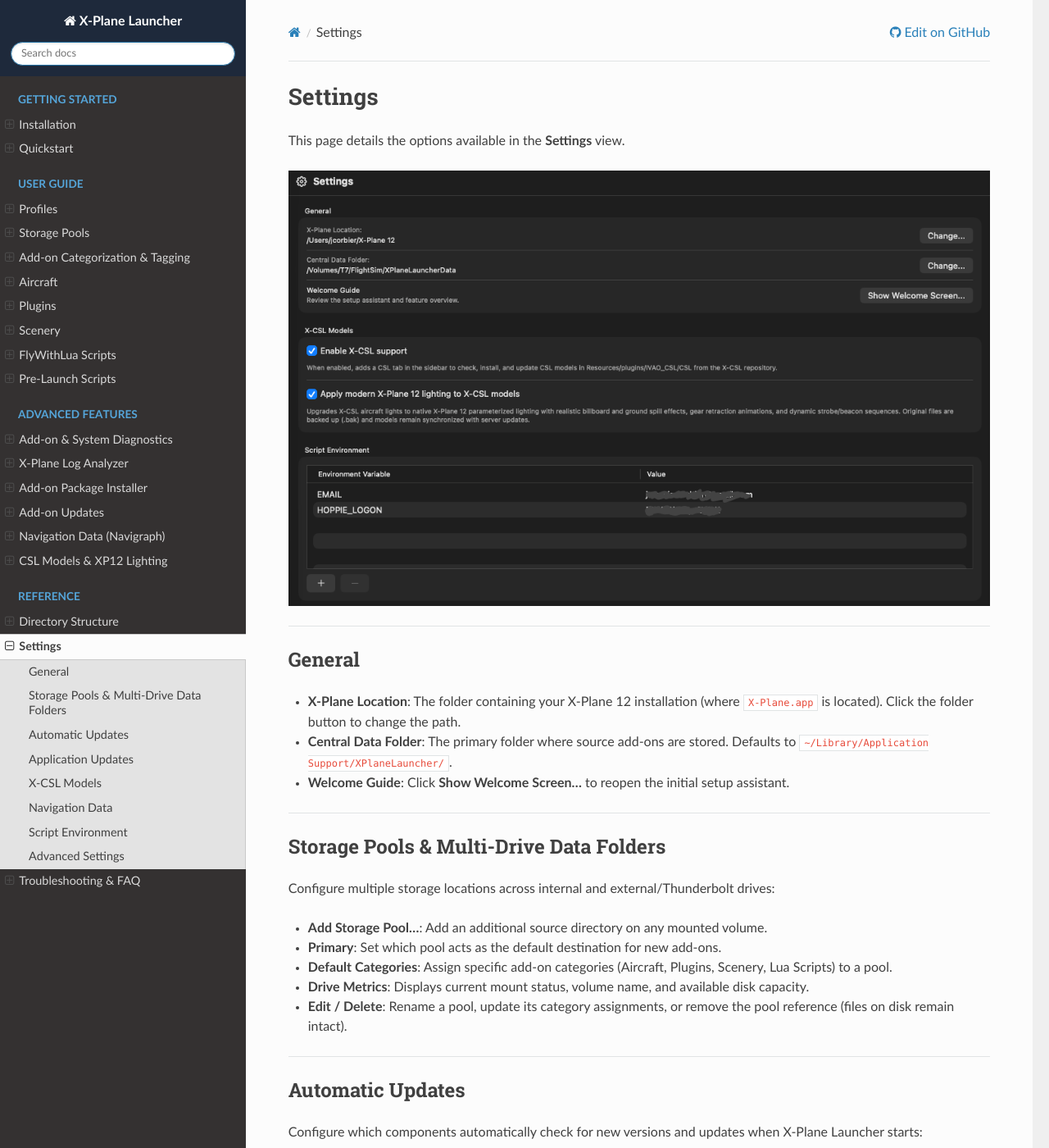
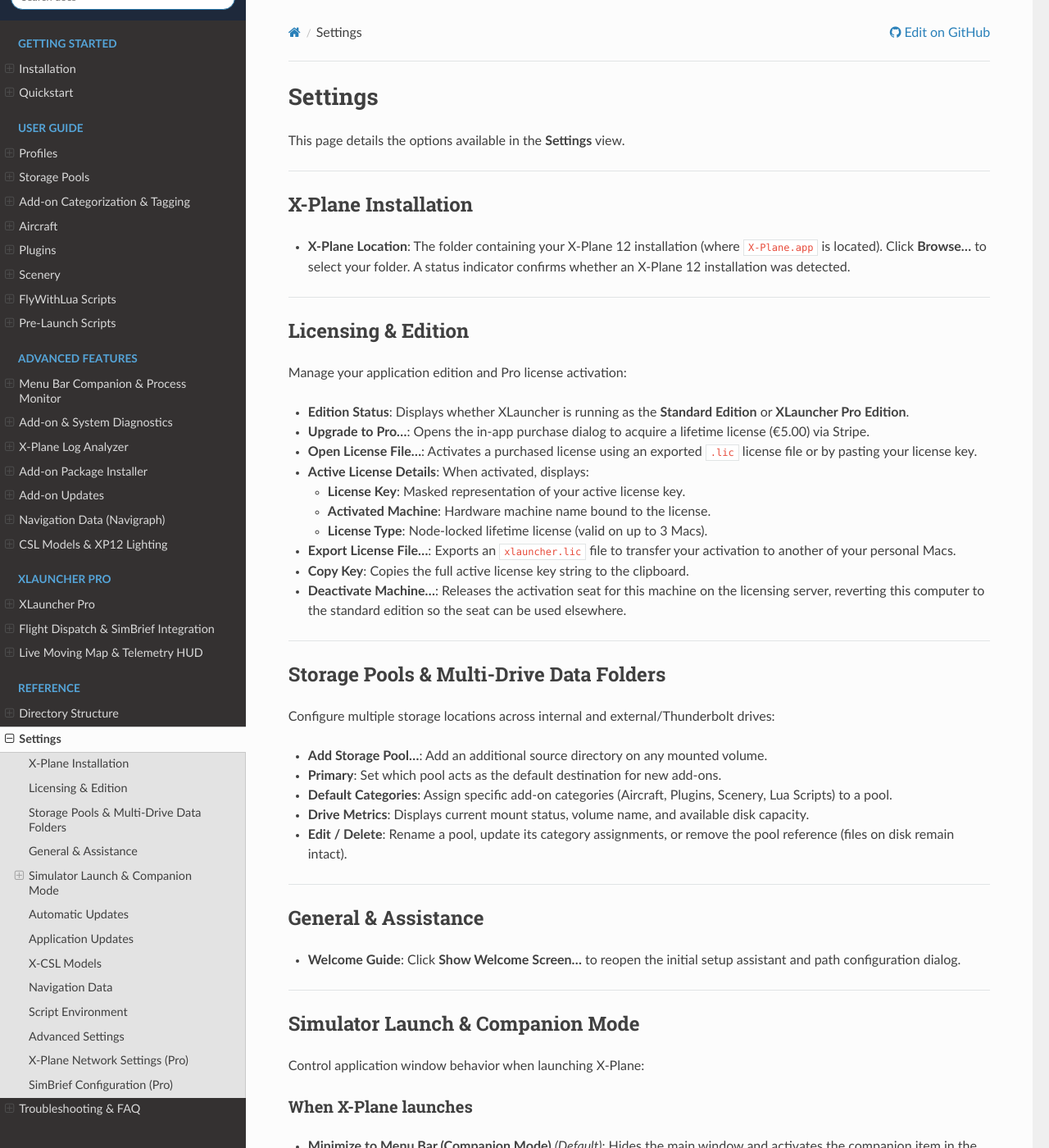
Before and after one commit to jcorbier/XLauncher, a Sphinx documentation site: the page built from docs/source/reference/settings.md, in a window 1280 px wide and 1400 px high. Shown: the whole window at 82% size. Built offline with Sphinx 7.4.7 and the Read the Docs theme 3.1.0, drawn with Linux system fonts in a browser that asks for light colours; some of the changed text lies outside the part shown.

Commit message:
doc: update documentation with pro features
Signed-off-by: Jeremie Corbier <jeremie.corbier@gmail.com>

````diff
--- /dev/null
+++ b/docs/source/pro/index.md
@@ -0,0 +1,75 @@
+# XLauncher Pro
+
+XLauncher Pro is an optional upgrade for X-Plane Launcher that adds real-time simulator telemetry, a live moving map, and automated flight dispatch with SimBrief integration.
+
+---
+
+## Capabilities Overview
+
+| Feature | Standard | Pro |
+| :--- | :---: | :---: |
+| Profile & Symlink Management | ✓ | ✓ |
+| Scenery Pack Ordering & Groups | ✓ | ✓ |
+| Add-on Diagnostics & Mach-O Checks | ✓ | ✓ |
+| Disk Usage Analyzer & Cache Cleaner | ✓ | ✓ |
+| X-Plane Log Analyzer | ✓ | ✓ |
+| Add-on, Navdata & CSL Updates | ✓ | ✓ |
+| Menu Bar Companion & Process Monitor | ✓ | ✓ |
+| **SimBrief Flight Dispatch** | — | **✓** |
+| **Interactive Airport Diagrams & Weather** | — | **✓** |
+| **10Hz Live Moving Map (MapLibre)** | — | **✓** |
+| **Real-Time Telemetry HUD** | — | **✓** |
+| **Flight Phase Tracking** | — | **✓** |
+| **Multi-Mac Activations (up to 3 Macs)** | — | **✓** |
+
+---
+
+## Licensing & Purchase
+
+XLauncher Pro is sold as a lifetime license (€5.00 one-time payment) valid for up to 3 personal Macs.
+
+### In-App Purchase
+1. Open **Settings** > **Licensing & Edition** (or click **Upgrade to Pro** from the Pro badge).
+2. Click **Purchase License (€5.00 Lifetime)**.
+3. Complete checkout in the embedded Stripe sheet.
+4. Upon successful payment, your license activates automatically on the current machine.
+
+### Activating an Existing License
+If you already purchased Pro and want to activate it on a second or third Mac:
+1. Open **Settings** > **Licensing & Edition** and click **Open License File...**.
+2. Select your exported `xlauncher.lic` license file, or paste your license key manually.
+3. The license verifies locally against your hardware fingerprint.
+
+### Exporting Your License File
+From **Settings** > **Licensing & Edition**:
+- Click **Export License File...** to save `xlauncher.lic`.
+- Or click **Copy Key** to copy the license key string to the clipboard.
+
+### Deactivating a Mac
+To transfer an activation to another computer:
+1. Open **Settings** > **Licensing & Edition**.
+2. Click **Deactivate Machine...** and confirm.
+3. The machine seat is released on the licensing server, and the launcher reverts to Standard edition.
+
+---
+
+## Architecture & Simulator Connectivity
+
+XLauncher Pro communicates directly with X-Plane 12 over two local network protocols:
+
+```text
+┌────────────────────────┐                    ┌────────────────────────┐
+│      XLauncher Pro     │                    │       X-Plane 12       │
+│                        │    REST (/api/v3)  │  • Datarefs            │
+│  • Flight Dispatch     │ ─────────────────> │  • Commands            │
+│  • Airport Diagrams    │                    │  • Flight Init (v3)    │
+│  • Moving Map          │    WebSocket (10Hz)│                        │
+│  • Telemetry HUD       │ <───────────────── │  • Aircraft Position   │
+│  • Flight Phases       │                    │  • Dynamics / G-Forces │
+└────────────────────────┘                    └────────────────────────┘
+```
+
+- **REST API (`/api/v3`)**: Used for simulator capability checks, dataref queries, and flight initialization (loading aircraft, runway/ramp positions, fuel, and payload).
+- **WebSocket (10Hz)**: Receives real-time streaming aircraft position, orientation, velocity, and force datarefs.
+
+Default connection endpoint is `127.0.0.1:8086`. This can be adjusted in **Settings > X-Plane Network Settings**.
--- a/docs/source/reference/settings.md
+++ b/docs/source/reference/settings.md
@@ -2,18 +2,28 @@
 
 This page details the options available in the **Settings** view.
 
-```{image} /_static/images/settings-view.png
-:alt: Screenshot of the Settings view with General, X-CSL Models, and Script Environment sections
-:align: center
-```
+---
+
+## X-Plane Installation
+
+- **X-Plane Location**: The folder containing your X-Plane 12 installation (where `X-Plane.app` is located). Click **Browse...** to select your folder. A status indicator confirms whether an X-Plane 12 installation was detected.
 
 ---
 
-## General
+## Licensing & Edition
 
-- **X-Plane Location**: The folder containing your X-Plane 12 installation (where `X-Plane.app` is located). Click the folder button to change the path.
-- **Central Data Folder**: The primary folder where source add-ons are stored. Defaults to `~/Library/Application Support/XPlaneLauncher/`.
-- **Welcome Guide**: Click **Show Welcome Screen...** to reopen the initial setup assistant.
+Manage your application edition and Pro license activation:
+
+- **Edition Status**: Displays whether XLauncher is running as the **Standard Edition** or **XLauncher Pro Edition**.
+- **Upgrade to Pro...**: Opens the in-app purchase dialog to acquire a lifetime license (€5.00) via Stripe.
+- **Open License File...**: Activates a purchased license using an exported `.lic` license file or by pasting your license key.
+- **Active License Details**: When activated, displays:
+  - **License Key**: Masked representation of your active license key.
+  - **Activated Machine**: Hardware machine name bound to the license.
+  - **License Type**: Node-locked lifetime license (valid on up to 3 Macs).
+- **Export License File...**: Exports an `xlauncher.lic` file to transfer your activation to another of your personal Macs.
+- **Copy Key**: Copies the full active license key string to the clipboard.
+- **Deactivate Machine...**: Releases the activation seat for this machine on the licensing server, reverting this computer to the standard edition so the seat can be used elsewhere.
 
 ---
 
@@ -26,6 +36,27 @@
 - **Default Categories**: Assign specific add-on categories (Aircraft, Plugins, Scenery, Lua Scripts) to a pool.
 - **Drive Metrics**: Displays current mount status, volume name, and available disk capacity.
 - **Edit / Delete**: Rename a pool, update its category assignments, or remove the pool reference (files on disk remain intact).
+
+---
+
+## General & Assistance
+
+- **Welcome Guide**: Click **Show Welcome Screen...** to reopen the initial setup assistant and path configuration dialog.
+
+---
+
+## Simulator Launch & Companion Mode
+
+Control application window behavior when launching X-Plane:
+
+### When X-Plane launches
+- **Minimize to Menu Bar (Companion Mode)** *(Default)*: Hides the main window and activates the companion item in the macOS menu bar.
+- **Keep XLauncher Window Open**: Leaves the main window open alongside the simulator.
+- **Quit XLauncher Immediately**: Quits the launcher application as soon as the simulator starts.
+
+### When X-Plane exits (Companion Mode)
+- **Reopen XLauncher Window** *(Default)*: Restores the main launcher window when X-Plane closes.
+- **Quit XLauncher**: Quits the launcher application when X-Plane closes.
 
 ---
 
@@ -79,3 +110,19 @@
 - **Global Command-Line Arguments**: Optional command-line arguments passed directly to the X-Plane 12 executable when launching the simulator across all profiles.
   - Useful for debugging or custom automation (e.g. `--fps_test=1`, `--no_sound`, `--verbose`).
   - Collapse or expand this section using the disclosure arrow.
+
+---
+
+## X-Plane Network Settings (Pro)
+
+Configures local REST and WebSocket network communication with X-Plane 12:
+
+- **Host**: IP address or hostname running X-Plane 12 (defaults to `127.0.0.1` for local installations).
+- **Port**: Port of the X-Plane 12 Web API (defaults to `8086`).
+- **Test Connection**: Tests REST API reachability and reports simulator version and Web API status.
+
+---
+
+## SimBrief Configuration (Pro)
+
+- **Username / Pilot ID**: Your SimBrief username or numeric Pilot ID. Used by the **Flight Dispatch** interface to fetch your latest generated Operational Flight Plan (OFP).
````
Also changed, not shown: README.md (+10 -0 lines), docs/source/features/companion-mode.md (added, +44 -0 lines), docs/source/index.md (+26 -0 lines), docs/source/pro/flight-dispatch.md (added, +74 -0 lines), docs/source/pro/live-map-telemetry.md (added, +62 -0 lines), docs/source/reference/directory-structure.md (+6 -0 lines), docs/source/reference/troubleshooting.md (+19 -0 lines).
